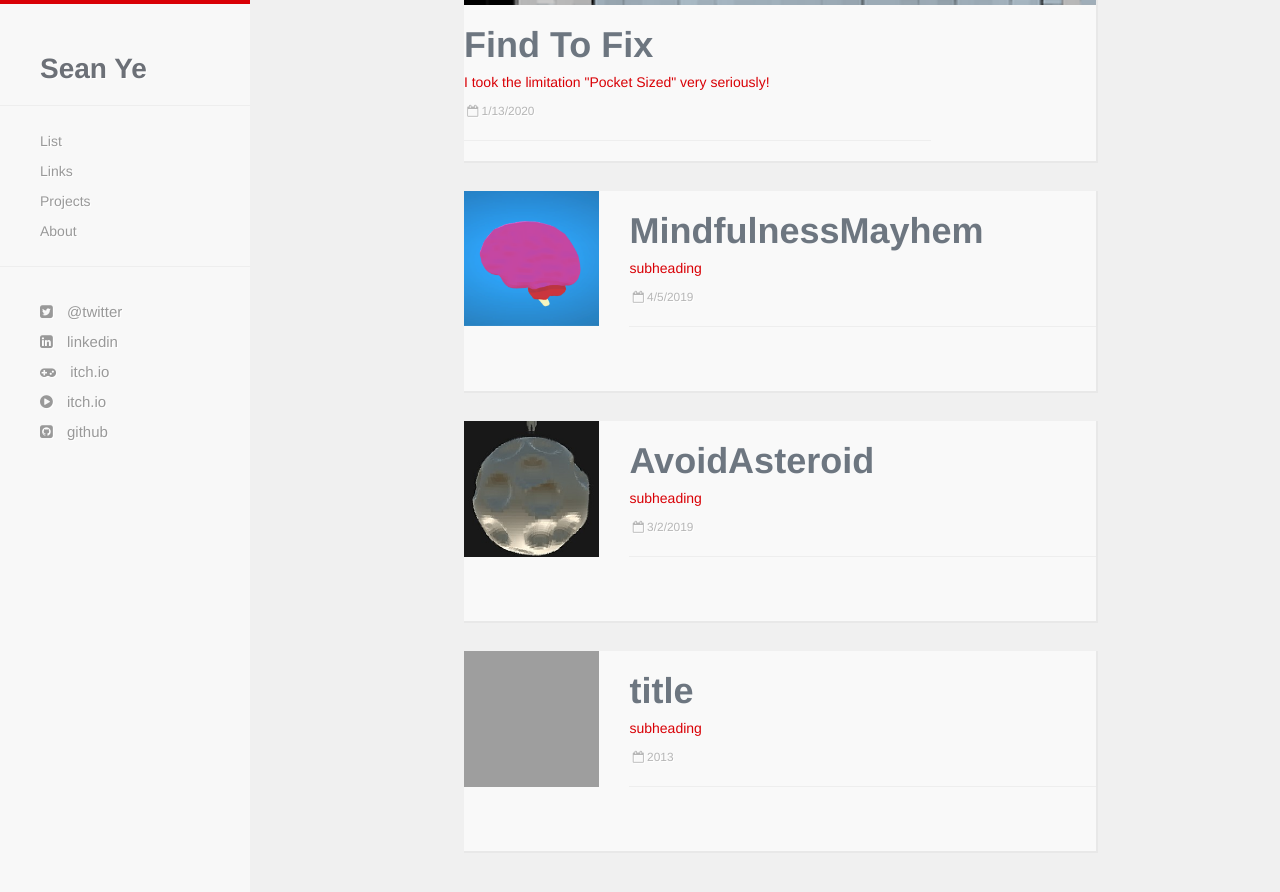
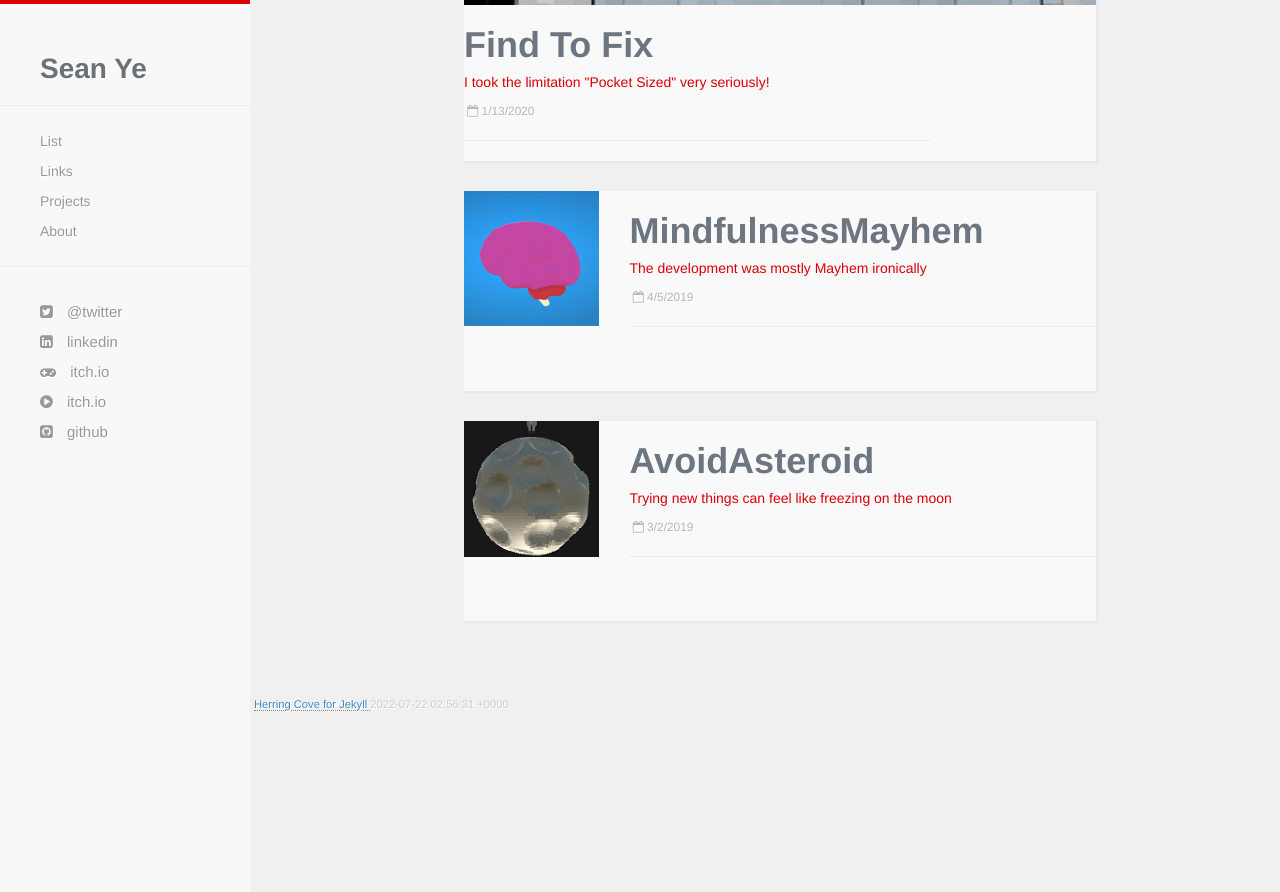
Before and after one commit to SeanYeSchool/SeanYeSchool.github.io, a Jekyll site: the page built from projects/coding_projects.html, in a window 1280 px wide and 900 px high, scrolled down 801 px. Shown: the top 892 px of the window. Built offline with Jekyll 4.4.1, drawn with Linux system fonts in a browser that asks for light colours; nearby versions of some CDN libraries; Markdown is read by kramdown in place of the engine named in the settings; after the commit the page ends 1518 px from its top, so only the background shows below that; grey boxes are pictures that could not be loaded.

Commit message:
Updated the sub topics

```diff
--- a/projects/coding_projects.html
+++ b/projects/coding_projects.html
@@ -104,7 +104,7 @@ title: Projects
                 <img class="projectimage" src="{{site.baseurl}}/images/MindfulnessMayhemCover.png">
                 </div>
                 <div class="col-md-9 project-post">
-                <h1>MindfulnessMayhem</h1><h4>subheading</h4>
+                <h1>MindfulnessMayhem</h1><h4>The development was mostly Mayhem ironically</h4>
                 <p class="meta"><small>&nbsp;<i class="fa fa-calendar-o"></i> 4/5/2019</small></p><hr/>
                 <div class="post">
                 MindfulnessMayhem is a game about mindfulness that me and a friend made for our school's health class.
@@ -122,10 +122,11 @@ title: Projects
                 <img class="projectimage" src="{{site.baseurl}}/images/AvoidAsteroid.png">
                 </div>
                 <div class="col-md-9 project-post">
-                <h1>AvoidAsteroid</h1><h4>subheading</h4>
+                <h1>AvoidAsteroid</h1><h4>Trying new things can feel like freezing on the moon</h4>
                 <p class="meta"><small>&nbsp;<i class="fa fa-calendar-o"></i> 3/2/2019</small></p><hr/>
                 <div class="post">
-                AvoidAsteroid is my first ever published game. It was created for the second <a href = "https://itch.io/jam/blackthornprodgamejam2">BTP game jam</a>. The game can be played <a href = "https://coolguyplayers.itch.io/avoidasteroid">here</a>.
+                AvoidAsteroid is my first ever published game. It was created for the second <a href = "https://itch.io/jam/blackthornprodgamejam2">BTP game jam</a>.
+                The game can be played <a href = "https://coolguyplayers.itch.io/avoidasteroid">here</a>.
                 </div>
             </div>
         </div>
@@ -133,7 +134,7 @@ title: Projects
   </div>
 
 
-  <div class="container">
+  <!--div class="container">
   <div class="project-box">
     <div class="row">
       <div class="col-md-3 project-image">
@@ -147,6 +148,6 @@ title: Projects
         </div>
       </div>
     </div>
-  </div>
+  </div-->
 
 </div>
```
